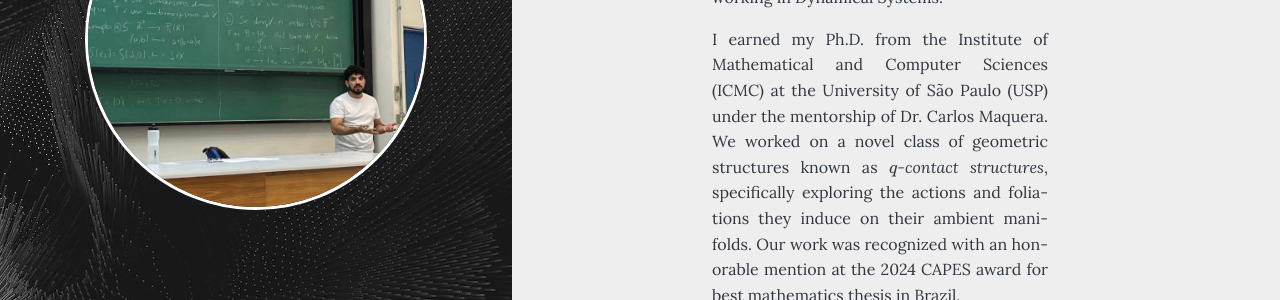
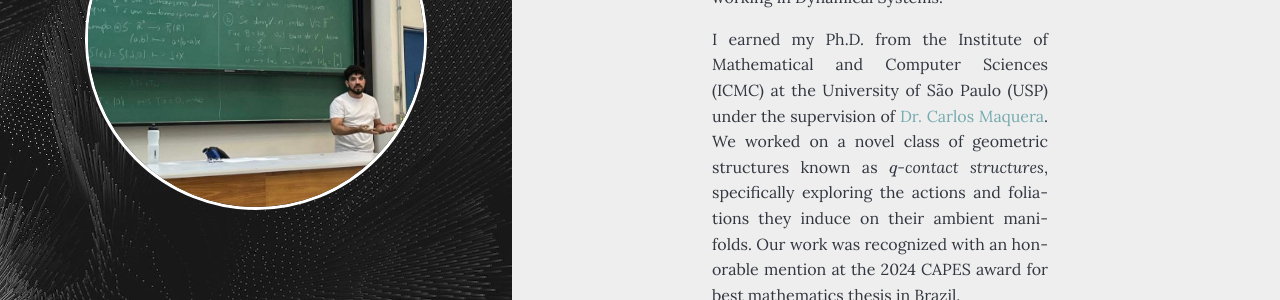
Before and after one commit to douglasfinamore/douglasfinamore.github.io, a Jekyll site: the page built from pages/index.html, in a window 1280 px wide and 900 px high. Shown: the part 212-512 px from the top of the window. Built offline with Jekyll 4.4.1, drawn with Linux system fonts in a browser that asks for light colours.

Commit message:
Link PhD supervisor's page and use supervision wording on home page
Co-Authored-By: Claude Opus 5.5 (1M context) <noreply@anthropic.com>

```diff
--- a/pages/index.html
+++ b/pages/index.html
@@ -21,7 +21,7 @@ description: "Douglas Finamore | Mathematics Researcher. Expertise in contact ge
                 </p>
 
                 <p>
-                    I earned my Ph.D. from the Institute of Mathematical and Computer Sciences (ICMC) at the University of São Paulo (USP) under the mentorship of Dr. Carlos Maquera.
+                    I earned my Ph.D. from the Institute of Mathematical and Computer Sciences (ICMC) at the University of São Paulo (USP) under the supervision of <a href="https://sites.icmc.usp.br/cmaquera/" target="_blank" rel="noopener noreferrer">Dr. Carlos Maquera</a>.
                     We worked on a novel class of geometric structures known as \(q\)<i>-contact structures</i>, specifically exploring the actions and foliations they induce on their ambient manifolds.
                     Our work was recognized with an honorable mention at the 2024 CAPES award for best mathematics thesis in Brazil.
                 </p>
```
